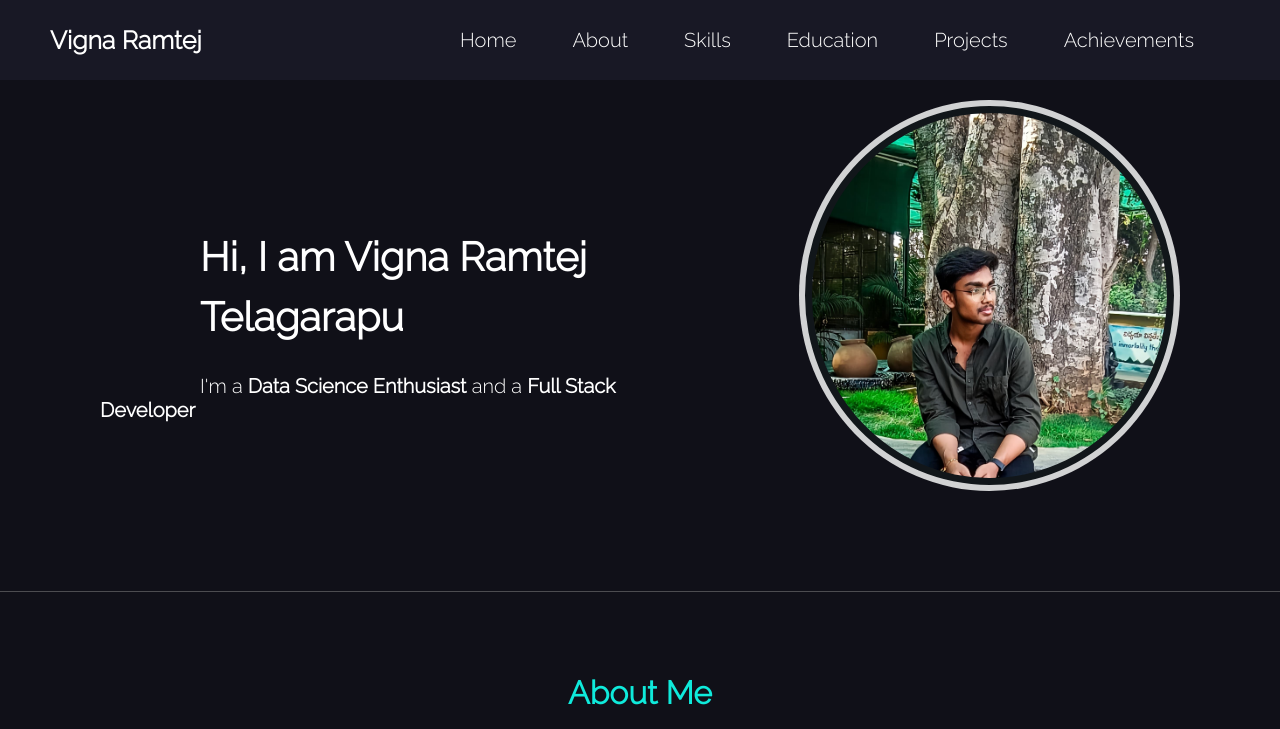
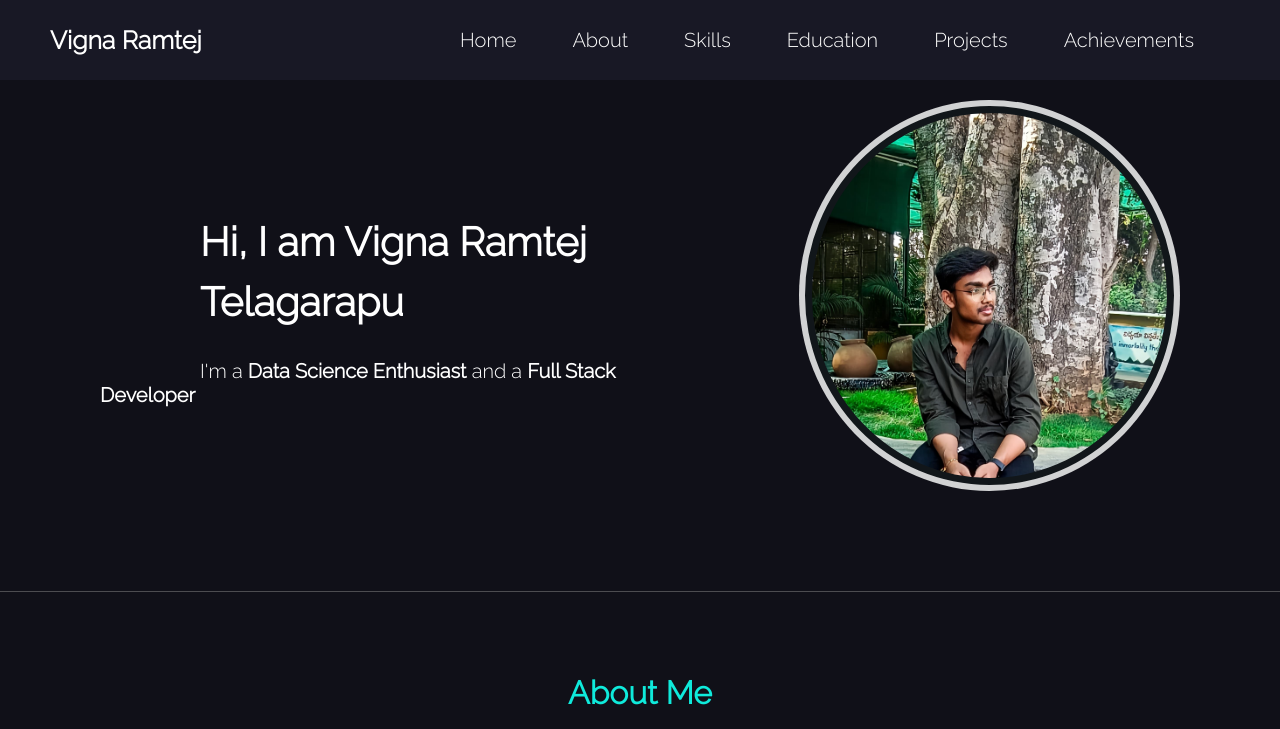
Before and after one commit to vignaramtej/Portfolio, a plain HTML site: page index.html in a window 1280 px wide. Shown: the top 729 px of the page. Drawn offline with nearby package versions, Linux system fonts and the light colour scheme.

Commit message:
Update home.css

```diff
--- a/home.css
+++ b/home.css
@@ -82,7 +82,7 @@ header {
 }
 .me h1 {
     font-size: 40px;
-    padding: 30px 100px;
+    padding: 0px 100px;
     padding-bottom: 0px;
     line-height: 60px;
 }
```
